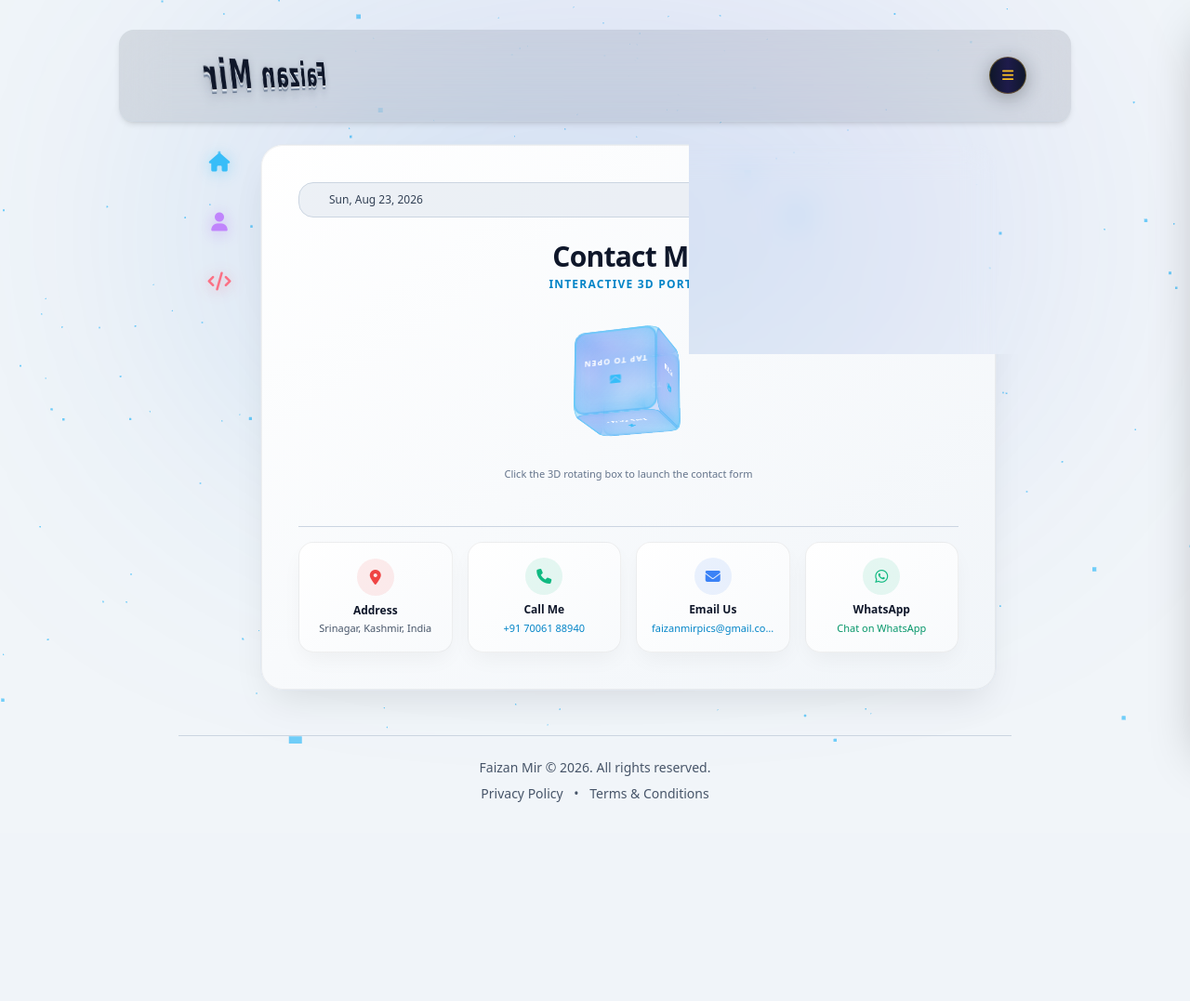
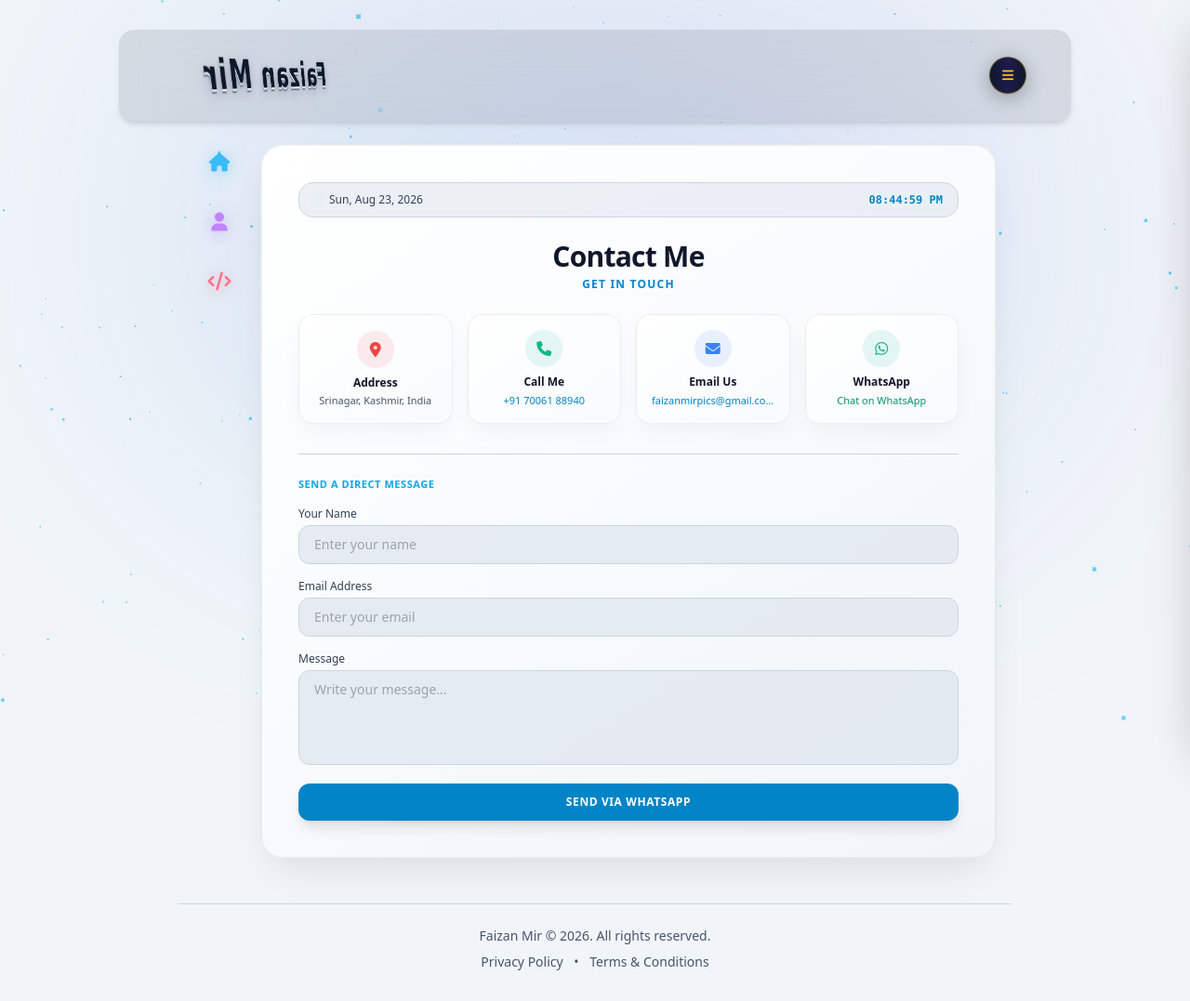
Before and after one commit to bhataru/FMJ, a FastAPI app: page /contact in a window 1280 px wide. Shown: the whole page at 93% size. Before the commit the page ends 863 px from the top, so only its background shows below. Run offline with FastAPI, Linux system fonts and the light colour scheme; parts of the project's set-up code (start-up, migrations or seed data) failed here and were passed over; some libraries are stand-ins or nearby versions.

Commit message:
Update platform backend and frontend layouts

```diff
--- a/templates/contact.html
+++ b/templates/contact.html
@@ -104,75 +104,6 @@
         .drawer-link-skills::after { background-color: #10b981; }
         .drawer-link-contact::after { background-color: #fbbf24; }
 
-        /* Interactive 3D Cube Styles for Form Trigger */
-        .scene-container {
-            perspective: 1000px;
-            width: 100%;
-            height: 180px;
-            display: flex;
-            align-items: center;
-            justify-content: center;
-            cursor: pointer;
-        }
-
-        .cube-3d {
-            width: 90px;
-            height: 90px;
-            position: relative;
-            transform-style: preserve-3d;
-            animation: rotateCube 12s infinite linear;
-            transition: transform 0.5s ease;
-        }
-
-        .scene-container:hover .cube-3d {
-            animation-play-state: paused;
-            transform: scale(1.1) rotateX(-20deg) rotateY(45deg);
-        }
-
-        .cube-face {
-            position: absolute;
-            width: 90px;
-            height: 90px;
-            background: linear-gradient(135deg, rgba(56, 189, 248, 0.2), rgba(99, 102, 241, 0.3));
-            border: 2px solid rgba(56, 189, 248, 0.5);
-            backdrop-filter: blur(8px);
-            display: flex;
-            flex-direction: column;
-            align-items: center;
-            justify-content: center;
-            color: #fff;
-            font-size: 9px;
-            font-weight: bold;
-            box-shadow: 0 0 20px rgba(56, 189, 248, 0.3) inset;
-            border-radius: 12px;
-            text-transform: uppercase;
-            letter-spacing: 1px;
-        }
-
-        .cube-face.front  { transform: rotateY(0deg) translateZ(45px); }
-        .cube-face.back   { transform: rotateY(180deg) translateZ(45px); }
-        .cube-face.right  { transform: rotateY(90deg) translateZ(45px); }
-        .cube-face.left   { transform: rotateY(-90deg) translateZ(45px); }
-        .cube-face.top    { transform: rotateX(90deg) translateZ(45px); }
-        .cube-face.bottom { transform: rotateX(-90deg) translateZ(45px); }
-
-        @keyframes rotateCube {
-            0% { transform: rotateX(0deg) rotateY(0deg); }
-            100% { transform: rotateX(360deg) rotateY(360deg); }
-        }
-
-        /* Expand Animation for Form */
-        .form-expand-wrapper {
-            max-height: 0;
-            opacity: 0;
-            overflow: hidden;
-            transition: max-height 0.6s cubic-bezier(0.4, 0, 0.2, 1), opacity 0.4s ease-in-out;
-        }
-        .form-expand-wrapper.open {
-            max-height: 650px;
-            opacity: 1;
-        }
-
         /* Info Sub-card Styles */
         .info-card {
             background: linear-gradient(145deg, rgba(255, 255, 255, 0.03), rgba(255, 255, 255, 0.01));
@@ -268,30 +199,70 @@
                 <div id="live-time" class="font-mono font-semibold text-sky-600 dark:text-sky-400">Loading time...</div>
             </div>
 
-            <div class="text-center mb-2">
+            <div class="text-center mb-6">
                 <h1 class="text-2xl sm:text-3xl font-extrabold tracking-tight text-slate-900 dark:text-white mb-1">Contact Me</h1>
-                <p class="text-xs uppercase tracking-widest text-sky-600 dark:text-sky-400 font-semibold" id="contact-subtitle">Interactive 3D Portal</p>
+                <p class="text-xs uppercase tracking-widest text-sky-600 dark:text-sky-400 font-semibold">Get in Touch</p>
             </div>
 
-            <!-- 3D Interactive Rotating Cube Trigger -->
-            <div id="cube-trigger-container" class="scene-container" onclick="openContactForm()">
-                <div class="cube-3d">
-                    <div class="cube-face front"><i class="fa-solid fa-envelope text-sky-400 text-xs mb-1"></i>Tap to Open</div>
-                    <div class="cube-face back"><i class="fa-solid fa-paper-plane text-sky-400 text-xs mb-1"></i>Connect</div>
-                    <div class="cube-face right"><i class="fa-solid fa-comments text-sky-400 text-xs mb-1"></i>Message</div>
-                    <div class="cube-face left"><i class="fa-solid fa-handshake text-sky-400 text-xs mb-1"></i>Pitch</div>
-                    <div class="cube-face top"><i class="fa-solid fa-bolt text-sky-400 text-xs mb-1"></i>Instant</div>
-                    <div class="cube-face bottom"><i class="fa-solid fa-shield-halved text-sky-400 text-xs mb-1"></i>Secure</div>
+            <!-- Success Alert Banner -->
+            <div id="success-alert" class="hidden mb-6 p-4 rounded-xl bg-emerald-500/10 border border-emerald-500/30 text-emerald-600 dark:text-emerald-400 text-center text-xs font-semibold animate-pulse">
+                <i class="fa-solid fa-circle-check mr-1 text-sm"></i> Redirecting to WhatsApp...
+            </div>
+
+            <!-- 4 Info Cards Grid -->
+            <div class="grid grid-cols-1 sm:grid-cols-2 lg:grid-cols-4 gap-4 mb-8">
+
+                <!-- Address Card -->
+                <a href="https://www.google.com/maps/search/?api=1&query=Srinagar,+Kashmir,+India" target="_blank" rel="noopener noreferrer" class="info-card rounded-2xl p-4 text-center group">
+                    <div class="w-10 h-10 rounded-full bg-red-500/10 text-red-500 flex items-center justify-center text-base mb-2 group-hover:scale-110 transition mx-auto">
+                        <i class="fa-solid fa-location-dot"></i>
+                    </div>
+                    <h3 class="text-xs font-bold text-slate-900 dark:text-white mb-1">Address</h3>
+                    <p class="text-[11px] text-slate-600 dark:text-slate-400 leading-tight">
+                        Srinagar, Kashmir, India
+                    </p>
+                </a>
+
+                <!-- Call Me Card -->
+                <div onclick="triggerCall()" class="info-card rounded-2xl p-4 text-center group relative z-35">
+                    <div class="w-10 h-10 rounded-full bg-emerald-500/10 text-emerald-500 flex items-center justify-center text-base mb-2 group-hover:scale-110 transition mx-auto">
+                        <i class="fa-solid fa-phone"></i>
+                    </div>
+                    <h3 class="text-xs font-bold text-slate-900 dark:text-white mb-1">Call Me</h3>
+                    <p class="text-[11px] text-sky-600 dark:text-sky-400 font-medium">
+                        +91 70061 88940
+                    </p>
                 </div>
+
+                <!-- Email Us Card -->
+                <div onclick="triggerEmail()" class="info-card rounded-2xl p-4 text-center group relative z-35">
+                    <div class="w-10 h-10 rounded-full bg-blue-500/10 text-blue-500 flex items-center justify-center text-base mb-2 group-hover:scale-110 transition mx-auto">
+                        <i class="fa-solid fa-envelope"></i>
+                    </div>
+                    <h3 class="text-xs font-bold text-slate-900 dark:text-white mb-1">Email Us</h3>
+                    <p class="text-[11px] text-sky-600 dark:text-sky-400 font-medium truncate w-full">
+                        faizanmirpics@gmail.com
+                    </p>
+                </div>
+
+                <!-- WhatsApp Card -->
+                <a href="https://wa.me/917006188940" target="_blank" rel="noopener noreferrer" class="info-card rounded-2xl p-4 text-center group">
+                    <div class="w-10 h-10 rounded-full bg-emerald-500/10 text-emerald-500 flex items-center justify-center text-base mb-2 group-hover:scale-110 transition mx-auto">
+                        <i class="fa-brands fa-whatsapp"></i>
+                    </div>
+                    <h3 class="text-xs font-bold text-slate-900 dark:text-white mb-1">WhatsApp</h3>
+                    <p class="text-[11px] text-emerald-600 dark:text-emerald-400 font-medium">
+                        Chat on WhatsApp
+                    </p>
+                </a>
+
             </div>
-            <p class="text-center text-[11px] text-slate-500 dark:text-slate-400 mb-6" id="cube-hint">Click the 3D rotating box to launch the contact form</p>
 
-            <!-- Contact Form (Expandable Wrapper) -->
-            <div id="contact-form-wrapper" class="form-expand-wrapper mb-6">
-                <form onsubmit="handleFormSubmit(event)" class="space-y-4 pt-4 border-t border-slate-300 dark:border-slate-800/80 text-xs">
-                    <div class="flex items-center justify-between mb-1">
-                        <span class="text-[11px] text-sky-500 font-semibold uppercase tracking-wider">Secure Message Channel</span>
-                        <button type="button" onclick="closeContactForm()" class="text-slate-400 hover:text-white text-[11px] underline cursor-pointer border-0 bg-transparent">Close Form</button>
+            <!-- Direct Contact Form Section -->
+            <div class="pt-6 border-t border-slate-300 dark:border-slate-800/80">
+                <form onsubmit="handleFormSubmit(event)" class="space-y-4 text-xs">
+                    <div class="mb-2">
+                        <span class="text-[11px] text-sky-500 font-semibold uppercase tracking-wider block">Send a Direct Message</span>
                     </div>
                     <div>
                         <label class="block text-slate-700 dark:text-slate-300 mb-1 font-medium">Your Name</label>
@@ -307,60 +278,6 @@
                     </div>
                     <button type="submit" class="w-full bg-sky-600 hover:bg-sky-500 text-white font-semibold py-3 rounded-xl transition shadow-lg uppercase tracking-wider text-xs cursor-pointer border-0">Send via WhatsApp</button>
                 </form>
-            </div>
-
-            <!-- Success Alert Banner -->
-            <div id="success-alert" class="hidden mb-6 p-4 rounded-xl bg-emerald-500/10 border border-emerald-500/30 text-emerald-600 dark:text-emerald-400 text-center text-xs font-semibold animate-pulse">
-                <i class="fa-solid fa-circle-check mr-1 text-sm"></i> Redirecting to WhatsApp...
-            </div>
-
-            <!-- 4 Info Cards Grid -->
-            <div class="grid grid-cols-1 sm:grid-cols-2 lg:grid-cols-4 gap-4 pt-4 border-t border-slate-300 dark:border-slate-800/80">
-
-                <!-- Address Card -->
-                <a href="https://www.google.com/maps/search/?api=1&query=Srinagar,+Kashmir,+India" target="_blank" rel="noopener noreferrer" class="info-card rounded-2xl p-4 text-center group">
-                    <div class="w-10 h-10 rounded-full bg-red-500/10 text-red-500 flex items-center justify-center text-base mb-2 group-hover:scale-110 transition">
-                        <i class="fa-solid fa-location-dot"></i>
-                    </div>
-                    <h3 class="text-xs font-bold text-slate-900 dark:text-white mb-1">Address</h3>
-                    <p class="text-[11px] text-slate-600 dark:text-slate-400 leading-tight">
-                        Srinagar, Kashmir, India
-                    </p>
-                </a>
-
-                <!-- Call Me Card -->
-                <div onclick="triggerCall()" class="info-card rounded-2xl p-4 text-center group relative z-30">
-                    <div class="w-10 h-10 rounded-full bg-emerald-500/10 text-emerald-500 flex items-center justify-center text-base mb-2 group-hover:scale-110 transition mx-auto">
-                        <i class="fa-solid fa-phone"></i>
-                    </div>
-                    <h3 class="text-xs font-bold text-slate-900 dark:text-white mb-1">Call Me</h3>
-                    <p class="text-[11px] text-sky-600 dark:text-sky-400 font-medium">
-                        +91 70061 88940
-                    </p>
-                </div>
-
-                <!-- Email Us Card -->
-                <div onclick="triggerEmail()" class="info-card rounded-2xl p-4 text-center group relative z-30">
-                    <div class="w-10 h-10 rounded-full bg-blue-500/10 text-blue-500 flex items-center justify-center text-base mb-2 group-hover:scale-110 transition mx-auto">
-                        <i class="fa-solid fa-envelope"></i>
-                    </div>
-                    <h3 class="text-xs font-bold text-slate-900 dark:text-white mb-1">Email Us</h3>
-                    <p class="text-[11px] text-sky-600 dark:text-sky-400 font-medium truncate w-full">
-                        faizanmirpics@gmail.com
-                    </p>
-                </div>
-
-                <!-- WhatsApp Card -->
-                <a href="https://wa.me/917006188940" target="_blank" rel="noopener noreferrer" class="info-card rounded-2xl p-4 text-center group">
-                    <div class="w-10 h-10 rounded-full bg-emerald-500/10 text-emerald-500 flex items-center justify-center text-base mb-2 group-hover:scale-110 transition">
-                        <i class="fa-brands fa-whatsapp"></i>
-                    </div>
-                    <h3 class="text-xs font-bold text-slate-900 dark:text-white mb-1">WhatsApp</h3>
-                    <p class="text-[11px] text-emerald-600 dark:text-emerald-400 font-medium">
-                        Chat on WhatsApp
-                    </p>
-                </a>
-
             </div>
 
         </div>
@@ -467,27 +384,6 @@
             }
         }
 
-        // Functions to open and close the contact form via 3D cube trigger
-        function openContactForm() {
-            document.getElementById('cube-trigger-container').style.display = 'none';
-            document.getElementById('cube-hint').style.display = 'none';
-            document.getElementById('contact-subtitle').textContent = 'Send a message or pitch';
-
-            const wrapper = document.getElementById('contact-form-wrapper');
-            wrapper.classList.add('open');
-        }
-
-        function closeContactForm() {
-            const wrapper = document.getElementById('contact-form-wrapper');
-            wrapper.classList.remove('open');
-
-            setTimeout(() => {
-                document.getElementById('cube-trigger-container').style.display = 'flex';
-                document.getElementById('cube-hint').style.display = 'block';
-                document.getElementById('contact-subtitle').textContent = 'Interactive 3D Portal';
-            }, 300);
-        }
-
         function handleFormSubmit(event) {
             event.preventDefault();
             const name = document.getElementById('contact-name').value;
@@ -499,7 +395,6 @@
             // Format message neatly for WhatsApp
             const whatsappMessage = `*New Contact Form Message*%0A%0A*Name:* ${encodeURIComponent(name)}%0A*Email:* ${encodeURIComponent(email)}%0A*Message:* ${encodeURIComponent(message)}`;
 
-            document.getElementById('contact-form-wrapper').classList.remove('open');
             document.getElementById('success-alert').classList.remove('hidden');
 
             // Redirect straight to WhatsApp after a brief moment
```
